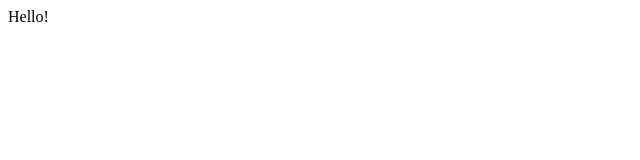
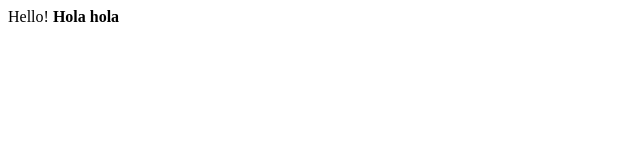
Before and after one commit to sanangelg/GitGestionProjet, a plain HTML site: page index.html in a window 1280 px wide. Shown: the full height of the page, 0-640 px from the left. Drawn offline with Linux system fonts and the light colour scheme.

Commit message:
Mon deuxieme commit

```diff
--- a/index.html
+++ b/index.html
@@ -1 +1,2 @@
 Hello!
+<strong>Hola hola</strong>
```
